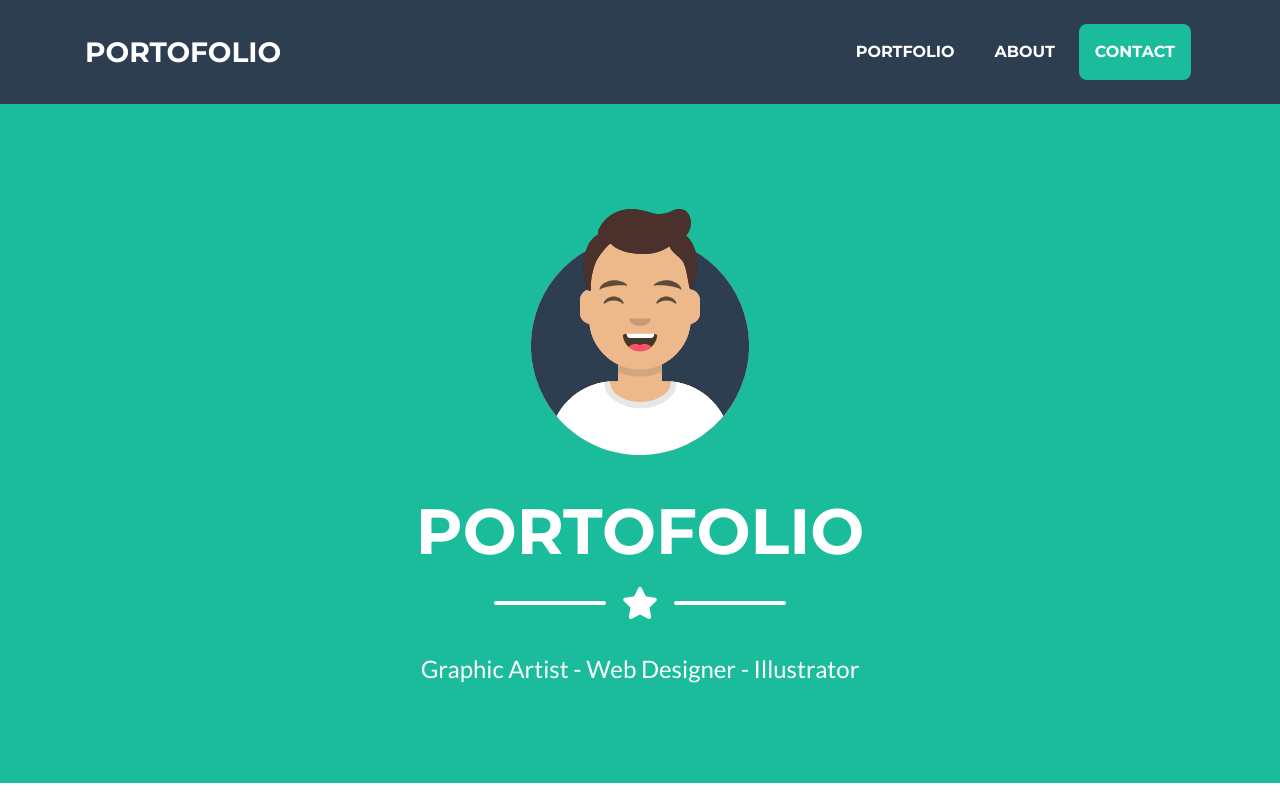
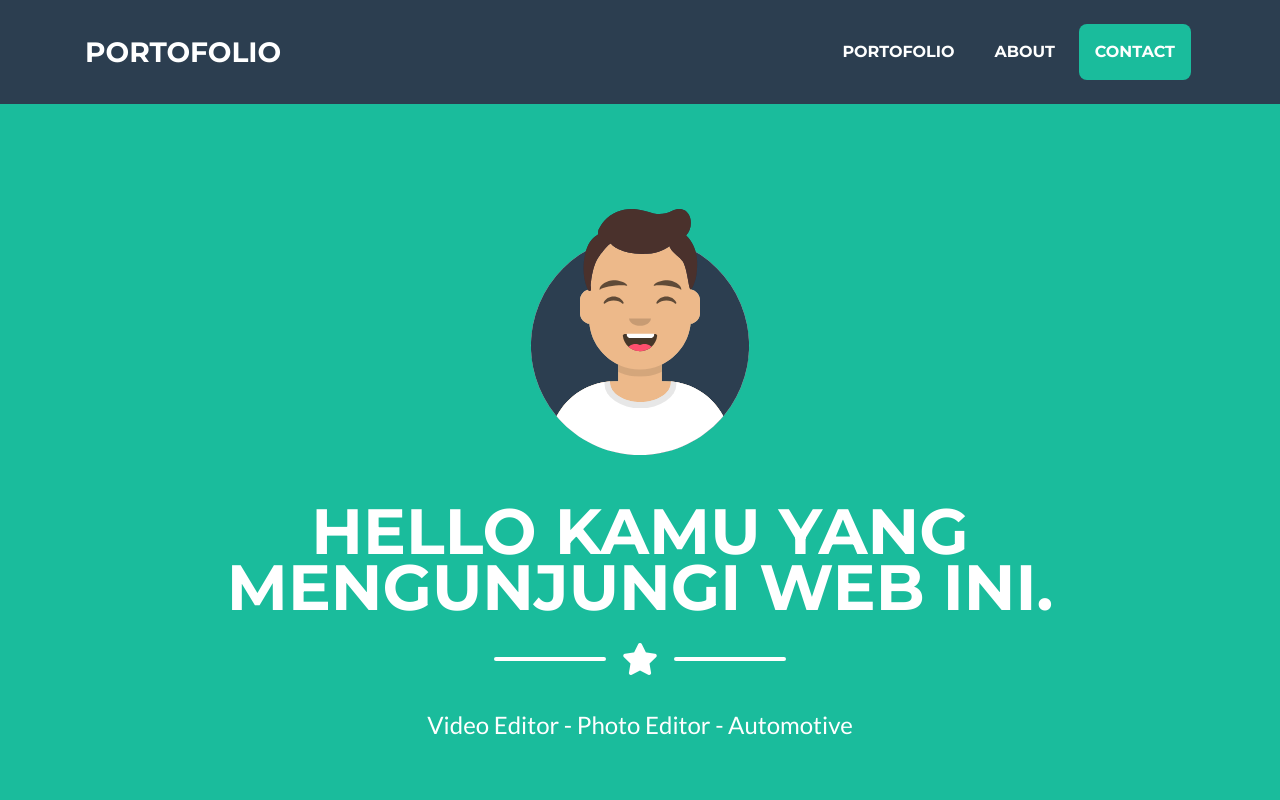
Before and after one commit to ardiansyahr/PortArdi.github.io, a plain HTML site: page index.html in a window 1280 px wide. Shown: the top 800 px of the page. Drawn offline with Linux system fonts and the light colour scheme.

Commit message:
Update index.html

```diff
--- a/index.html
+++ b/index.html
@@ -33,7 +33,7 @@
       <div class="collapse navbar-collapse" id="navbarResponsive">
         <ul class="navbar-nav ml-auto">
           <li class="nav-item mx-0 mx-lg-1">
-            <a class="nav-link py-3 px-0 px-lg-3 rounded js-scroll-trigger" href="#portfolio">Portfolio</a>
+            <a class="nav-link py-3 px-0 px-lg-3 rounded js-scroll-trigger" href="#portfolio">Portofolio</a>
           </li>
           <li class="nav-item mx-0 mx-lg-1">
             <a class="nav-link py-3 px-0 px-lg-3 rounded js-scroll-trigger" href="#about">About</a>
@@ -54,7 +54,7 @@
       <img class="masthead-avatar mb-5" src="img/avataaars.svg" alt="">
 
       <!-- Masthead Heading -->
-      <h1 class="masthead-heading text-uppercase mb-0">Portofolio</h1>
+      <h1 class="masthead-heading text-uppercase mb-0">Hello Kamu yang mengunjungi web ini.</h1>
 
       <!-- Icon Divider -->
       <div class="divider-custom divider-light">
@@ -66,7 +66,7 @@
       </div>
 
       <!-- Masthead Subheading -->
-      <p class="masthead-subheading font-weight-light mb-0">Graphic Artist - Web Designer - Illustrator</p>
+      <p class="masthead-subheading font-weight-light mb-0">Video Editor - Photo Editor - Automotive</p>
 
     </div>
   </header>
@@ -425,7 +425,7 @@
                 <!-- Portfolio Modal - Image -->
                 <img class="img-fluid rounded mb-5" src="img/portfolio/circus.png" alt="">
                 <!-- Portfolio Modal - Text -->
-                <p class="mb-5">Lorem ipsum dolor sit amet, consectetur adipisicing elit. Mollitia neque assumenda ipsam nihil, molestias magnam, recusandae quos quis inventore quisquam velit asperiores, vitae? Reprehenderit soluta, eos quod consequuntur itaque. Nam.</p>
+                <p class="mb-5">aku orang yang suka tidur.</p>
                 <button class="btn btn-primary" href="#" data-dismiss="modal">
                   <i class="fas fa-times fa-fw"></i>
                   Close Window
```
